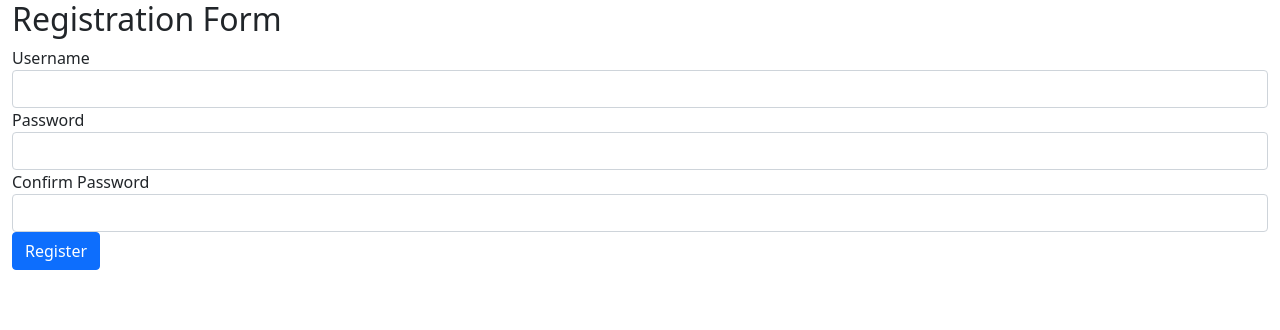
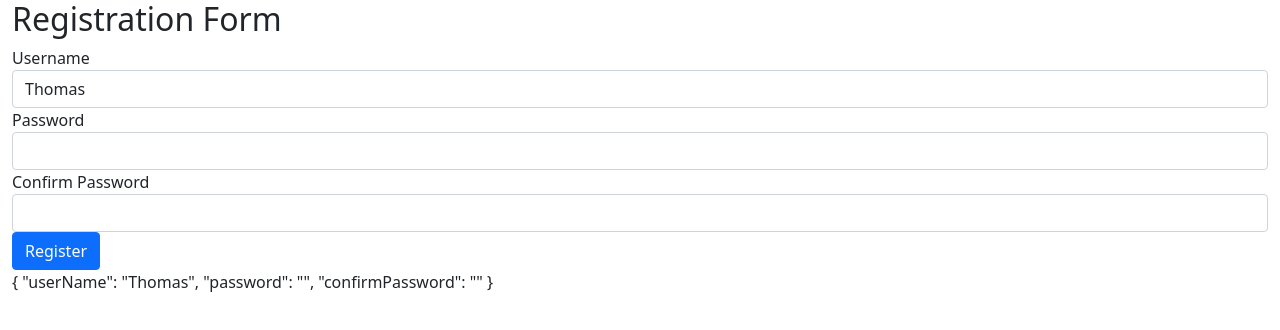
Before and after one commit to tomasz920304/022AngularFormsToutorial, an Angular app: page / in a window 1280 px wide. Shown: the top 330 px of the page. Built offline with nearby package versions, Linux system fonts and the light colour scheme.

Commit message:
18 - Creating the Form Model

```diff
--- a/src/app/app.component.html
+++ b/src/app/app.component.html
@@ -1,18 +1,19 @@
 <div class="container-fluid">
   <h2>Registration Form</h2>
-  <form>
+  <form [formGroup]="registractionForm">
     <div class="form-group">
       <label>Username</label>
-      <input type="text" class="form-control">
+      <input formControlName="userName" type="text" class="form-control">
     </div>
     <div class="form-group">
       <label>Password</label>
-      <input type="password" class="form-control">
+      <input formControlName="password" type="password" class="form-control">
     </div>
     <div class="form-group">
       <label>Confirm Password</label>
-      <input type="password" class="form-control">
+      <input formControlName="confirmPassword" type="password" class="form-control">
     </div>
     <button class="btn btn-primary" type="submit">Register</button>
   </form>
+  {{registractionForm.value | json}}
 </div>
--- a/src/app/app.component.ts
+++ b/src/app/app.component.ts
@@ -1,4 +1,5 @@
 import { Component } from '@angular/core';
+import { FormControl, FormGroup } from '@angular/forms';
 
 @Component({
   selector: 'app-root',
@@ -7,4 +8,9 @@ import { Component } from '@angular/core';
 })
 export class AppComponent {
   title = 'ReactiveFormsToutorial';
+  registractionForm = new FormGroup({
+    userName :new FormControl('Thomas'),
+    password :new FormControl(''),
+    confirmPassword :new FormControl(''),
+  });
 }
--- a/src/app/app.module.ts
+++ b/src/app/app.module.ts
@@ -1,8 +1,8 @@
 import { BrowserModule } from '@angular/platform-browser';
 import { NgModule } from '@angular/core';
-
 import { AppRoutingModule } from './app-routing.module';
 import { AppComponent } from './app.component';
+import { ReactiveFormsModule } from '@angular/forms';
 
 @NgModule({
   declarations: [
@@ -10,7 +10,8 @@ import { AppComponent } from './app.component';
   ],
   imports: [
     BrowserModule,
-    AppRoutingModule
+    AppRoutingModule,
+    ReactiveFormsModule
   ],
   providers: [],
   bootstrap: [AppComponent]
```
